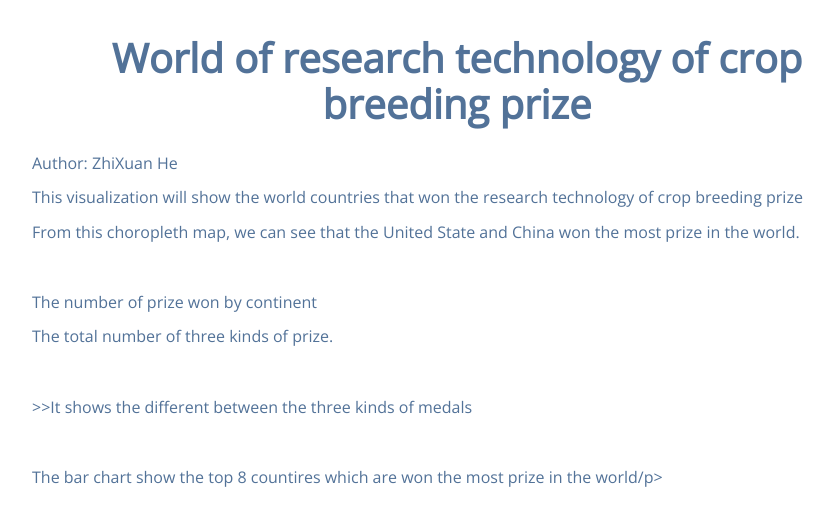
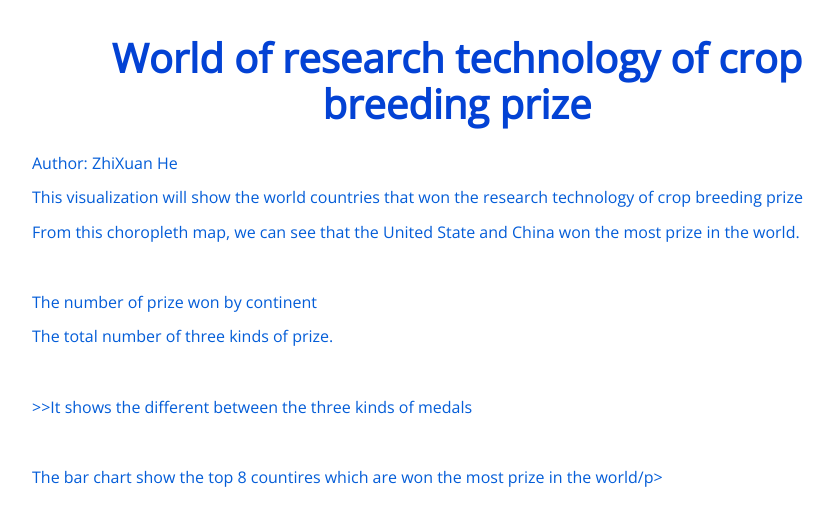
Before and after one commit to hzxmonash/A2, a plain HTML site: page A2.html in a window 1280 px wide. Shown: the whole page, without its empty margins (183-1017 px from the left). Drawn offline with nearby package versions, Linux system fonts and the light colour scheme; a script that the page names is missing.

Commit message:
Update A2.css

```diff
--- a/css/A2.css
+++ b/css/A2.css
@@ -73,11 +73,11 @@ body {
 
 h1 {
   text-align: center;
-    color: #527298;
+  color: #0342d4;
   font-size: 40px;
 }
 
 p {
-    color: #527298;
+  color: #045dd8;
   font-size: 16px;
 }
```
Lines whose indentation alone changed are shown as unchanged.
